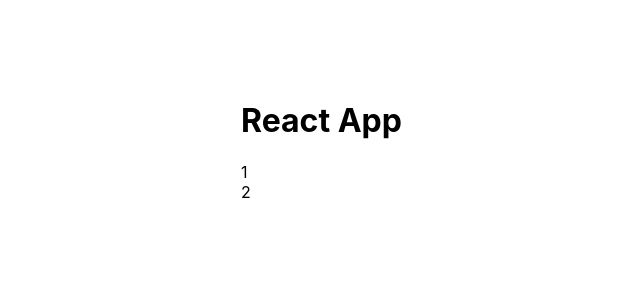
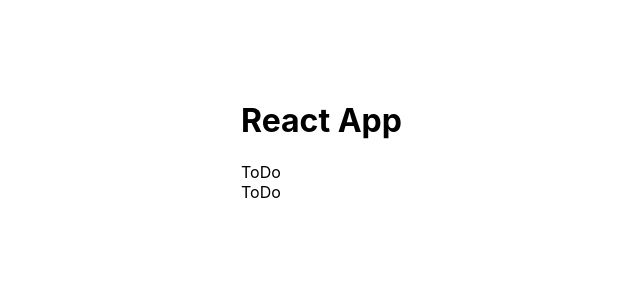
Before and after one commit to MashaLarchenko/test-react-app, a React (Create React App) app in the folder test-app/: page / in a window 1280 px wide. Shown: the top 300 px of the page, without its empty margins (99-739 px from the left). Built offline with nearby package versions, Linux system fonts and the light colour scheme.

Commit message:
feat: add ToDoItem component

```diff
--- a/test-app/src/ToDo/ToDoItem.js
+++ b/test-app/src/ToDo/ToDoItem.js
@@ -1,5 +1,7 @@
 import React from "react"
 
-export default function
-
-export default function
+export default function ToDoItem(){
+return(
+    <li>ToDo</li>
+)
+}
--- a/test-app/src/ToDo/ToDoList.js
+++ b/test-app/src/ToDo/ToDoList.js
@@ -1,4 +1,6 @@
 import React from "react"
+
+import ToDoItem from './ToDoItem'
 
 
 const styles = {
@@ -13,8 +15,8 @@ const styles = {
 export default function ToDoList(){
     return(
         <ul style={styles.ul}>
-            <li>1</li>
-            <li>2</li>
+            <ToDoItem/>
+            <ToDoItem/>
         </ul>
     )
 }
```
